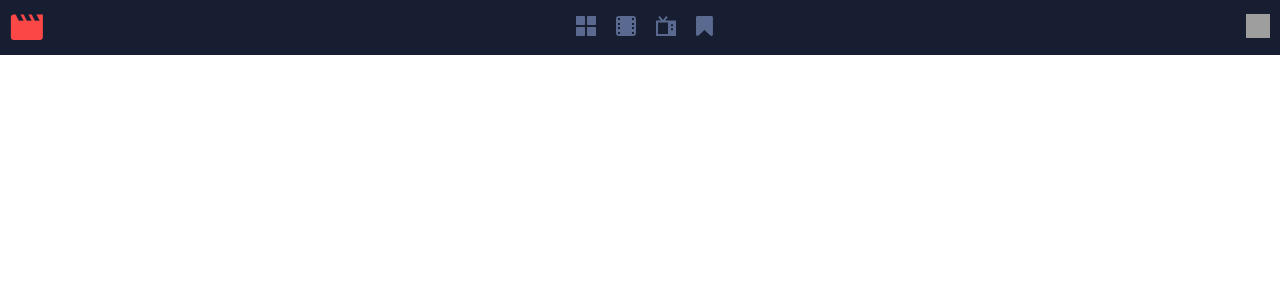
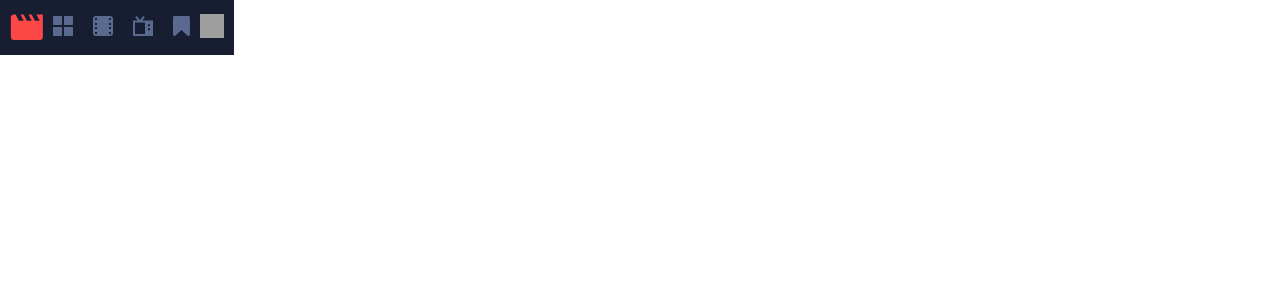
Before and after one commit to Yeffry921/Entertainment-Web-App, a React (Create React App) app: page / in a window 1280 px wide. Shown: the top 300 px of the page. Built offline with nearby package versions, Linux system fonts and the light colour scheme; grey boxes are pictures that could not be loaded.

Commit message:
update styles to support tablet + desktop Navigation component

```diff
--- a/src/App.css
+++ b/src/App.css
@@ -1,38 +1,15 @@
 .App {
-  text-align: center;
+  display: flex;
+  flex-direction: column;
+  min-height: 100vh;
 }
 
-.App-logo {
-  height: 40vmin;
-  pointer-events: none;
+@media only screen and (min-width: 768px) {
 }
 
-@media (prefers-reduced-motion: no-preference) {
-  .App-logo {
-    animation: App-logo-spin infinite 20s linear;
+@media only screen and (min-width: 1025px) {
+  .App {
+    flex-direction: row;
+
   }
 }
-
-.App-header {
-  background-color: #282c34;
-  min-height: 100vh;
-  display: flex;
-  flex-direction: column;
-  align-items: center;
-  justify-content: center;
-  font-size: calc(10px + 2vmin);
-  color: white;
-}
-
-.App-link {
-  color: #61dafb;
-}
-
-@keyframes App-logo-spin {
-  from {
-    transform: rotate(0deg);
-  }
-  to {
-    transform: rotate(360deg);
-  }
-}
```
